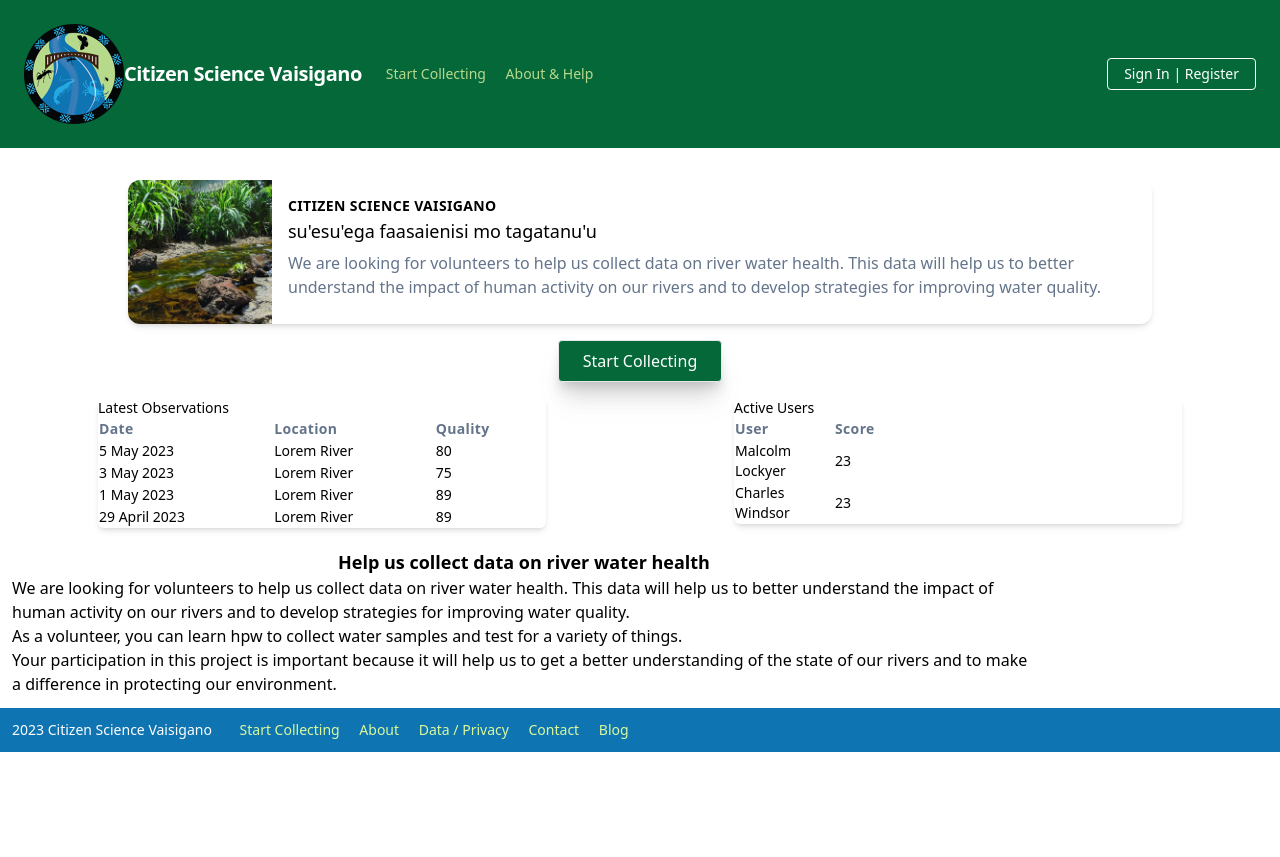
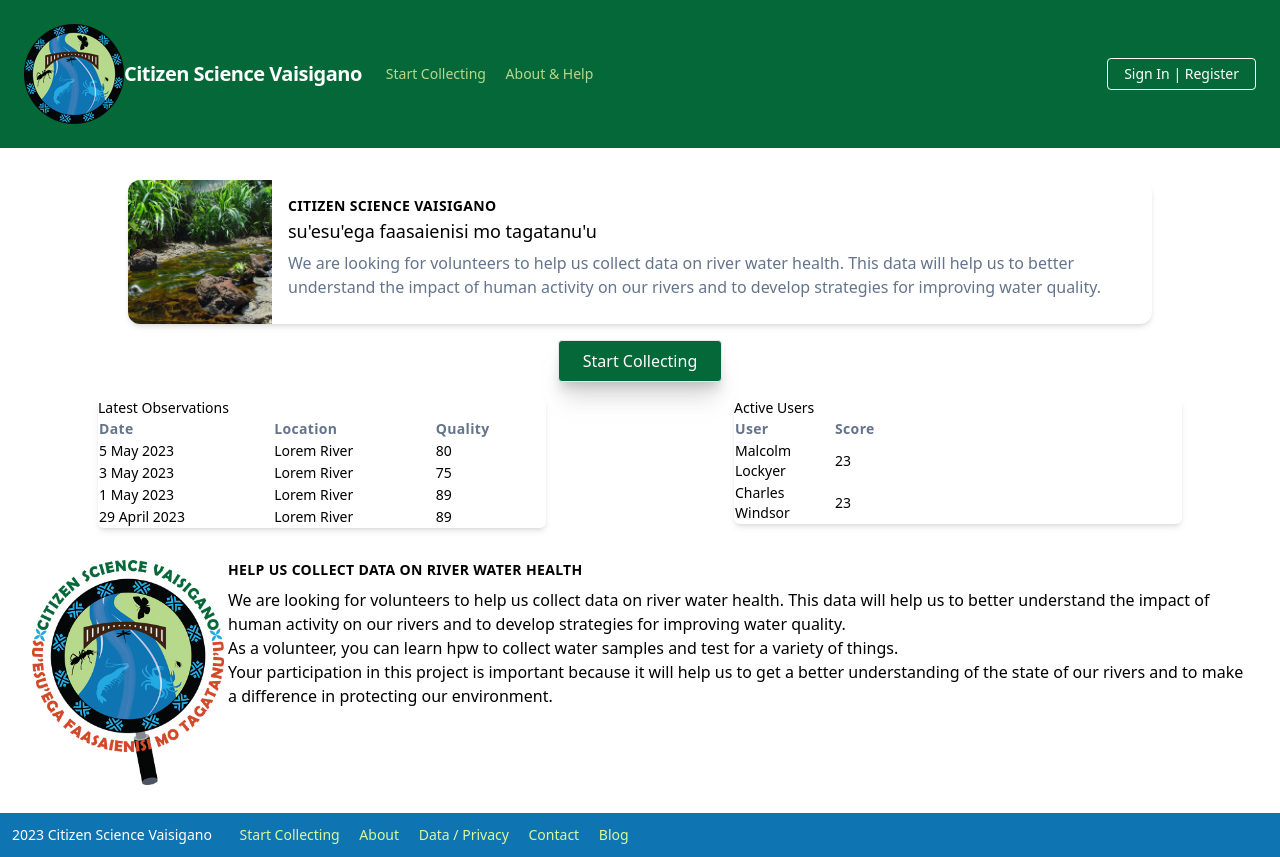
Before and after one commit to timwaters/vaitafe-mockup, a plain HTML site: page index.html in a window 1280 px wide. Before the commit the page ends 800 px from the top, so only its background shows below. Drawn offline with Linux system fonts and the light colour scheme.

```diff
--- a/index.html
+++ b/index.html
@@ -131,17 +131,26 @@
 
 </div>
 
-<div class="bg-white   max-w-5xl mt-4 flex flex-col  items-center">
-  <h2 class="font-bold text-lg">Help us collect data on river water health</h2>
-  <p>
-    We are looking for volunteers to help us collect data on river water health. This data will help us to better understand the impact of human activity on our rivers and to develop strategies for improving water quality. <br />
 
-    As a volunteer, you can learn hpw to collect water samples and test for a variety of things.
-     <br />
-    Your participation in this project is important because it will help us to get a better understanding of the state of our rivers and to make a difference in protecting our environment.
-  </p>
+<div class=" mx-auto bg-white">
+  <div class="md:flex">
 
+
+
+    <div class="p-4">
+      <img class="px-1 h-200  float-left " height=200 width=200 src="citizen logo_no Tree300px.png" alt="placeholder">
+      <div class="uppercase tracking-wide text-sm text-bg-lime-950 font-semibold">Help us collect data on river water health</div>
+      <p class="mt-2 text-black"> We are looking for volunteers to help us collect data on river water health. This data will help us to better understand the impact of human activity on our rivers and to develop strategies for improving water quality. <br />
+
+        As a volunteer, you can learn hpw to collect water samples and test for a variety of things.
+         <br />
+        Your participation in this project is important because it will help us to get a better understanding of the state of our rivers and to make a difference in protecting our environment. </p>
+    </div>
+  </div>
 </div>
+
+
+
 
 
 
```
Also changed, not shown: citizen logo_no Tree200px.png (added), citizen logo_no Tree300px.png (added), output.css.
